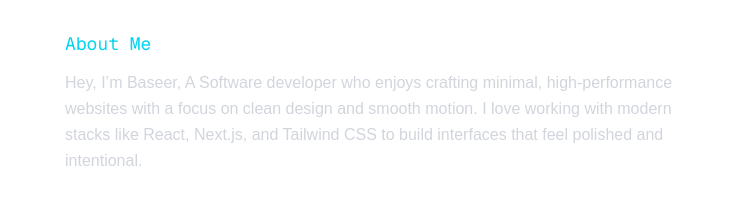
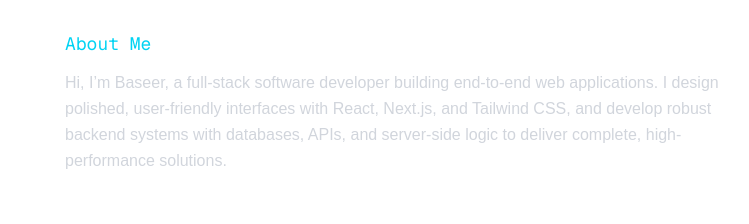
Before and after one commit to baseer4/baseer-portfolio, a Next.js app: page / in a window 1280 px wide. Shown: the part 163-387 px from the top of the page, without its empty margins (248-997 px from the left). Built offline with nearby package versions, Linux system fonts and the light colour scheme; a web font is replaced by a local one.

Commit message:
Update About section content and change Resume link to external URL

```diff
--- a/src/components/About.jsx
+++ b/src/components/About.jsx
@@ -13,9 +13,7 @@ export default function About() {
       >
         <h2 className="text-lg font-mono text-cyan-400 mb-3">About Me</h2>
         <p className="text-sm md:text-base text-gray-300 leading-relaxed">
-          Hey, I’m Baseer, A Software developer who enjoys crafting minimal, high-performance websites
-          with a focus on clean design and smooth motion. I love working with modern stacks like
-          React, Next.js, and Tailwind CSS to build interfaces that feel polished and intentional.
+          Hi, I’m Baseer, a full-stack software developer building end-to-end web applications. I design polished, user-friendly interfaces with React, Next.js, and Tailwind CSS, and develop robust backend systems with databases, APIs, and server-side logic to deliver complete, high-performance solutions.
         </p>
       </motion.div>
     </section>
--- a/src/components/navbar.jsx
+++ b/src/components/navbar.jsx
@@ -16,13 +16,15 @@ export default function Navbar() {
         <span className="h-2 w-2 rounded-full bg-green-400 animate-pulse" />
 
         {/* Resume link */}
-        <Link
-          href="/resume.pdf"
+        <a
+          href="https://drive.google.com/file/d/1VW2VK2GUdCaFwiPr7BEoEHn5nAcWc50C/view?usp=sharing"
           target="_blank"
+          rel="noopener noreferrer"
           className="text-xs text-gray-300 hover:text-white underline"
         >
           Resume
-        </Link>
+        </a>
+
 
         {/* GitHub icon */}
         <a
```
